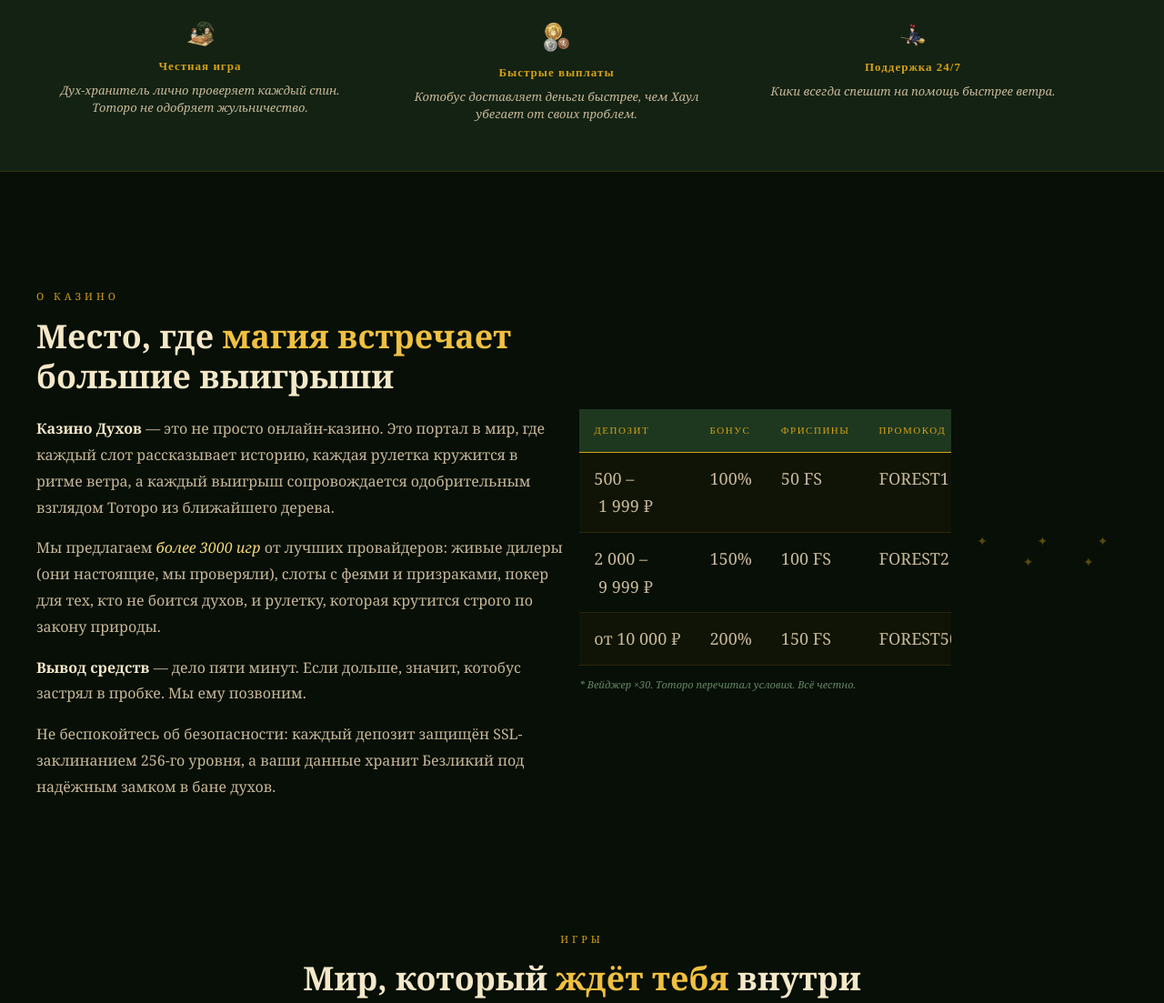
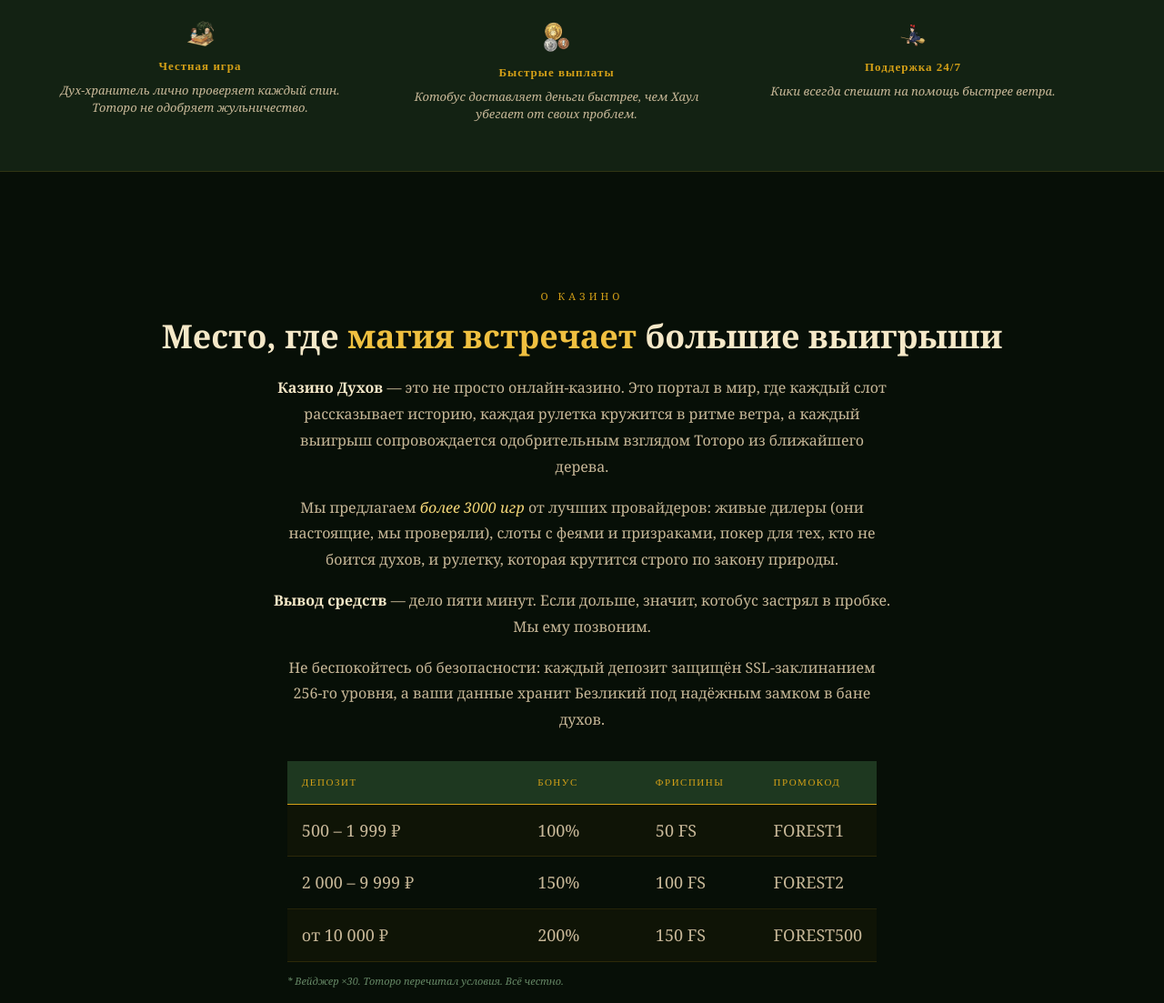
Before and after one commit to S-Arashu/landing-games, a website built with Vite: page landing-games/index.html in a window 1280 px wide. Shown: the part 947-2050 px from the top of the page at 91% size. Built offline with nearby package versions, Linux system fonts and the light colour scheme.

Commit message:
fix: change some styles and config for deploy

```diff
--- a/landing-games/src/components/about/About.module.css
+++ b/landing-games/src/components/about/About.module.css
@@ -8,6 +8,10 @@
   display: flex;
   flex-direction: column;
   gap: 15px;
+}
+
+.aboutDesc {
+  text-align: center;
 }
 
 .sectionEyebrow {
@@ -37,6 +41,7 @@
   color: var(--cream-muted);
   line-height: 1.8;
   max-width: 680px;
+  margin: auto;
 }
 
 .prose p {
@@ -105,7 +110,6 @@
 
 @media (min-width: 1024px) {
   .aboutLayout {
-    flex-direction: row;
     align-items: center;
   }
 }
--- a/landing-games/src/components/about/About.ts
+++ b/landing-games/src/components/about/About.ts
@@ -106,7 +106,7 @@ export function About() {
   });
 
   createElement("div", {
-    parent: aboutLayout,
+    parent: container,
     style: [styles.ornamentDivider],
     text: `✦ ${NBSP}${NBSP} ✦ ${NBSP}${NBSP} ✦ ${NBSP}${NBSP} ✦ ${NBSP}${NBSP} ✦`,
   });
--- a/landing-games/src/components/hero/hero.ts
+++ b/landing-games/src/components/hero/hero.ts
@@ -26,7 +26,7 @@ export function Hero() {
     style: [styles.heroImg],
     attr: {
       alt: "Казино духов в мистическом лесу",
-      loading: "eager",
+      loading: "lazy",
       src: "/hero-polaroid.png",
     },
   });
@@ -121,6 +121,7 @@ export function Hero() {
   createButton("Узнать больше", {
     parent: heroCta,
     style: ["btn", "btnOutline"],
+    type: "a",
     attr: {
       href: "#about",
     },
--- a/landing-games/vite.config.ts
+++ b/landing-games/vite.config.ts
@@ -1,11 +1,11 @@
 import { defineConfig } from "vite";
 
 export default defineConfig({
-  base: "/landing-games", // просто слеш заменить на '/my-repo/' если деплой будет на GitHub Pages
+  base: "/", // просто слеш заменить на '/my-repo/' если деплой будет на GitHub Pages
   build: {
     outDir: "dist",
     sourcemap: false,
-    minify: "esbuild",
+    minify: "oxc",
   },
   server: {
     port: 3000,
```
